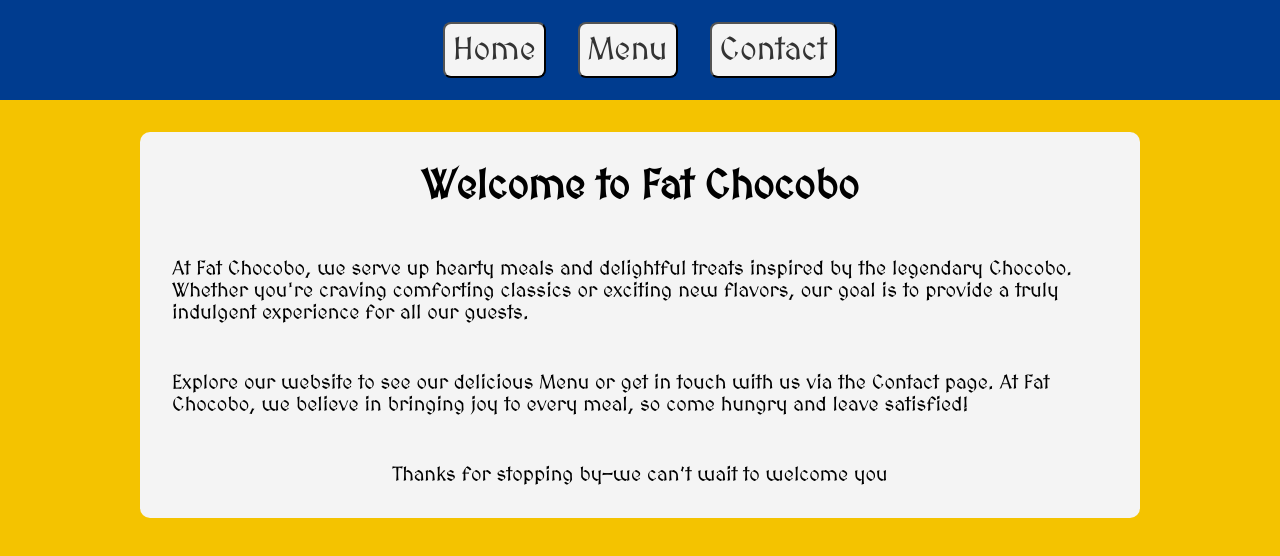
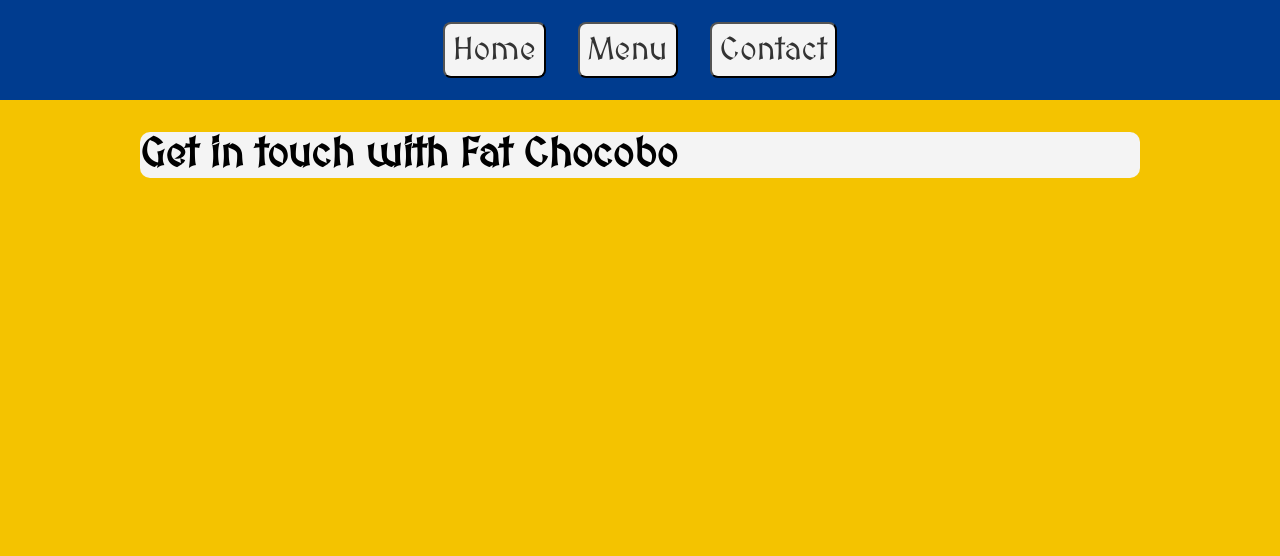
Before and after one commit to OguzhanKadakal/restaurant-page, a website built with webpack: page src/template.html in a window 1280 px wide. Both pictures are taken after a click on the button "Contact". Built offline with nearby package versions, Linux system fonts and the light colour scheme.

Commit message:
create content.js

```diff
--- /dev/null
+++ b/src/contact.js
@@ -0,0 +1,14 @@
+export function Contact() {
+    const divElement = document.createElement("div");
+    divElement.classList.add("contact-content")
+    divElement.style.cssText = ("display: flex; flex-direction: column align-items: strech;");
+
+    const contentElement = document.querySelector("#content");
+    contentElement.appendChild(divElement);
+
+    const h2Element = document.createElement("h2");
+    h2Element.textContent = "Get in touch with Fat Chocobo";
+    h2Element.style.cssText = "text-align: center; font-size: 2.5rem";
+    divElement.appendChild(h2Element);
+
+}
--- a/src/index.js
+++ b/src/index.js
@@ -1,12 +1,14 @@
 import "./styles.css";
-import { Homepage} from "./home.js";
-import { Menu} from "./menu.js";
+import { Homepage } from "./home.js";
+import { Menu } from "./menu.js";
+import { Contact } from "./contact.js";
 
 function setupNavigation(contentElement) {
     let render = Homepage();
 
     const homeBtn = document.querySelector("#home");
     const menuBtn = document.querySelector("#menu");
+    const contactBtn = document.querySelector("#contact");
 
     homeBtn.addEventListener("click", () => {
       contentElement.innerHTML = "";
@@ -17,6 +19,11 @@ function setupNavigation(contentElement) {
       contentElement.innerHTML = "";
       render = Menu();
     });
+
+    contactBtn.addEventListener("click", () => {
+        contentElement.innerHTML = "";
+        render = Contact();
+      });
   }
   const contentElement = document.querySelector("#content");
   setupNavigation(contentElement);
--- a/src/template.html
+++ b/src/template.html
@@ -10,7 +10,7 @@
       <nav id="nav">
         <button id="home" class="nav-btn">Home</button>
         <button id="menu" class="nav-btn">Menu</button>
-        <button id="home" class="nav-btn">Contact</button>
+        <button id="contact" class="nav-btn">Contact</button>
       </nav>
     </header>
     <div id="content">
```
